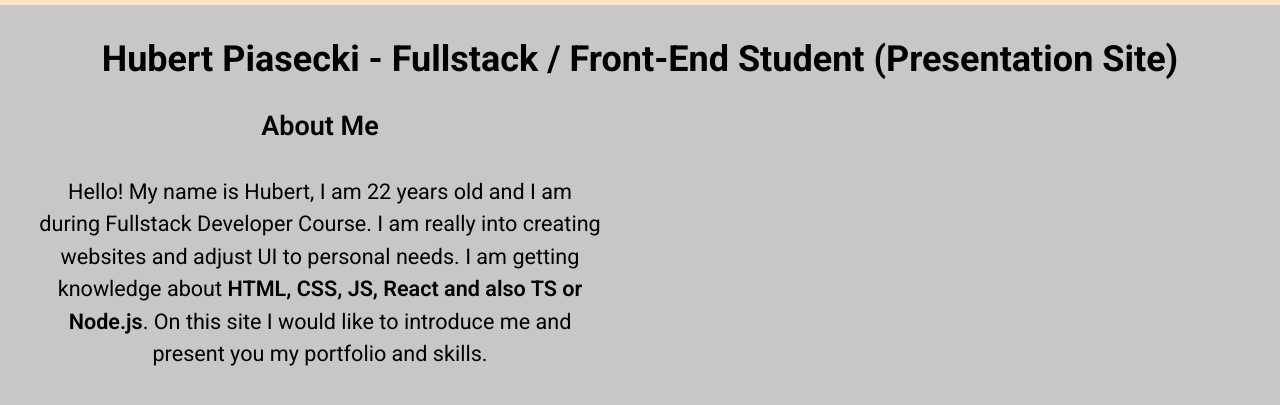
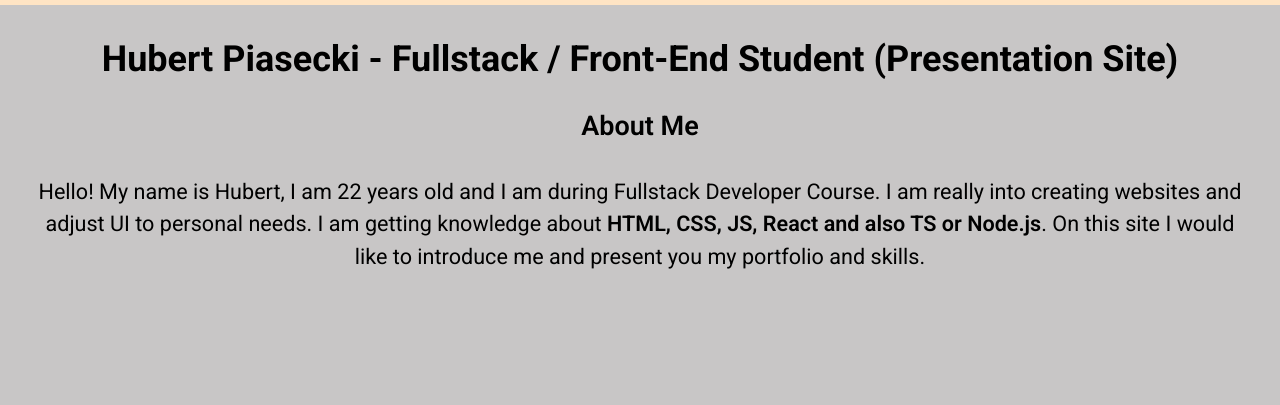
Before and after one commit to Erasvx/portfolio-site, a website: page index.html in a window 1280 px wide. Shown: the part 75-480 px from the top of the page. Drawn offline with Linux system fonts and the light colour scheme.

```diff
--- a/styles/blocks/_main.scss
+++ b/styles/blocks/_main.scss
@@ -1,10 +1,6 @@
 .main {
 
-    display: grid;
-    grid-template-columns: repeat(2, 1fr);
-
     &__title {
-        grid-column: span 2;
         font-size: 2rem;
         text-align: center;
         margin-top: 2rem;
```
Also changed, not shown: styles/styles.css, 2 other files.
